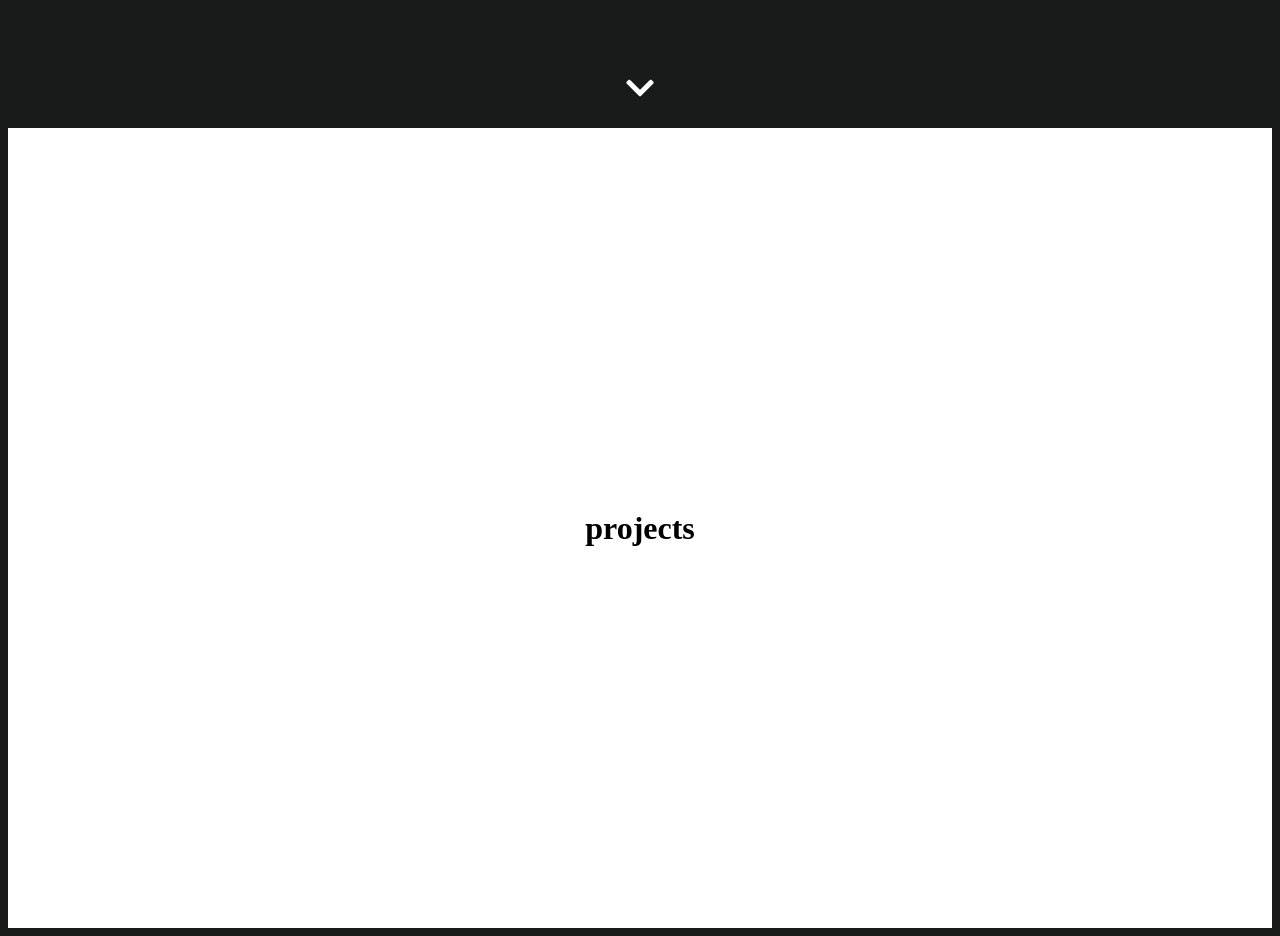
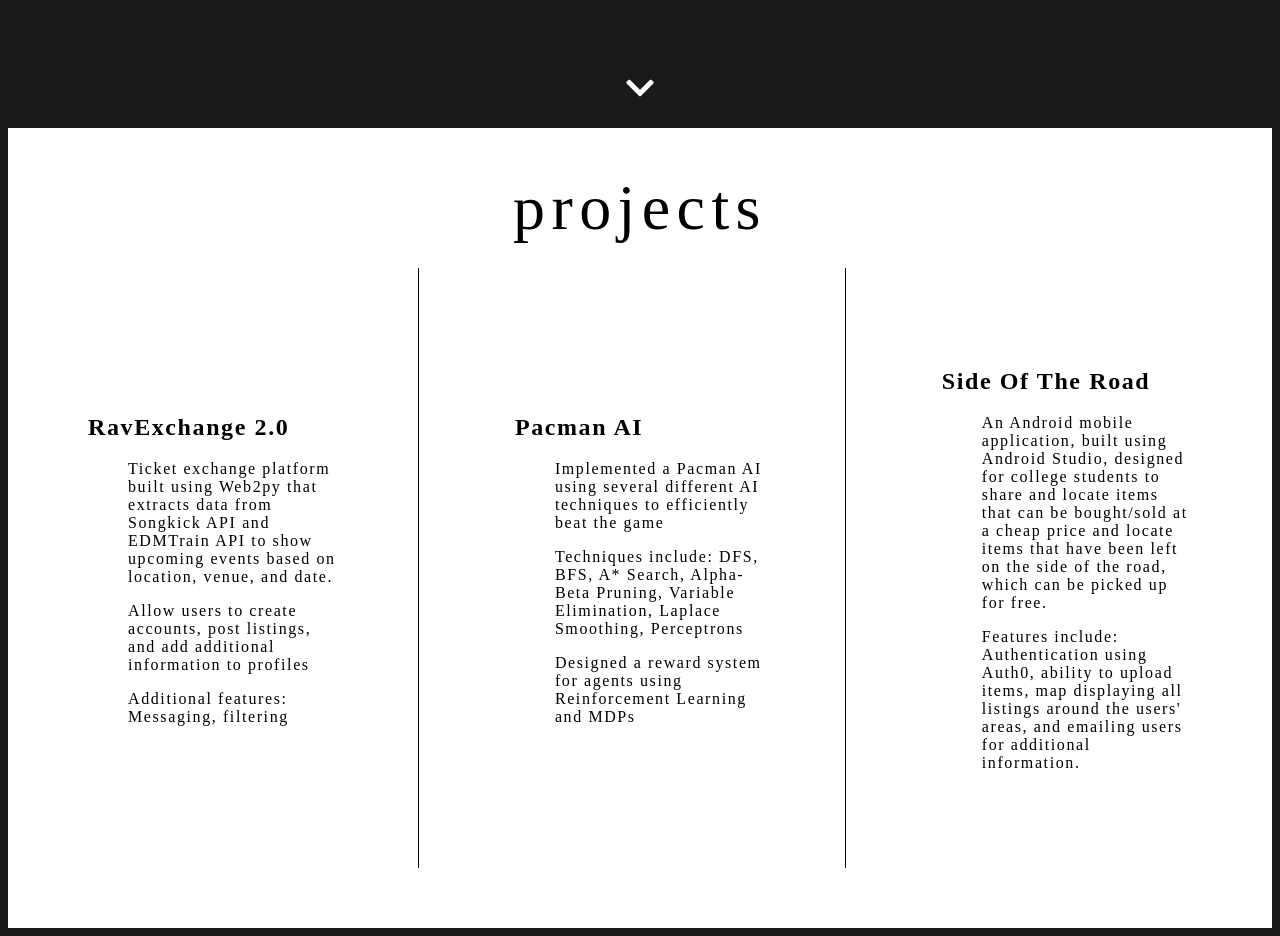
Before and after one commit to alissaawoo/website, a plain HTML site: page index.html in a window 1280 px wide. Shown: the part 2320-3256 px from the top of the page. Drawn offline with nearby package versions, Linux system fonts and the light colour scheme.

Commit message:
added projects

```diff
--- a/index.css
+++ b/index.css
@@ -77,7 +77,7 @@
 }
 
 .about-icons {
-    font-size:20px;
+    font-size:3vh;
     color:black;
     text-decoration: none;
     letter-spacing: 1em;
@@ -215,11 +215,53 @@ li {
 
 /**/
 
+.proj-header {
+    height: 10vh;
+    background-color: white;
+    display: flex;
+    justify-content: center;
+    align-items:center;
+
+}
+
+.proj-title{
+    margin-top: 10vh;
+    letter-spacing: .1em;
+    font-size: 8vh;
+}
+
 .projects{
-    height: 100vh;
+    height: 90vh;
 
     background-color: white;
     display:flex;
     align-items: center;
     justify-content: center;
+
+    letter-spacing: .1em;
 }
+
+.proj-1 {
+    flex: 32%;
+    margin-left: 10vh;
+    margin-right: 10vh;
+}
+
+.proj-2 {
+    flex: 32%;
+    margin-left: 10vh;
+    margin-right: 10vh;
+}
+.proj-3 {
+    flex: 32%;
+    margin-left: 10vh;
+    margin-right: 10vh;
+}
+
+.vl-2 {
+
+    height: 75vh;
+    flex: 2%;
+    border-left: 1px black solid;
+    z-index: 1;
+}
--- a/index.html
+++ b/index.html
@@ -23,10 +23,6 @@
     <script src="https://unpkg.com/aos@2.3.1/dist/aos.js"></script>
 
     <link href="https://unpkg.com/aos@2.3.1/dist/aos.css" rel="stylesheet">
-
-
-
-
 
 
     <!--    <link rel="stylesheet" href="https://maxcdn.bootstrapcdn.com/font-awesome/4.3.0/css/font-awesome.min.css">-->
@@ -136,24 +132,28 @@
 
         <ul>
             <li data-aos="zoom-out"  data-aos-delay="100">
-                <i class="fab fa-python">python</i>
+                <i class="fab fa-python">   python</i>
             </li>
             <li data-aos="zoom-out"  data-aos-delay="300">
-                <i class="far fa-file-code">html/css</i>
+                <i class="far fa-file-code">   html/css</i>
             </li>
             <li data-aos="zoom-out"  data-aos-delay="500">
-                <i class="fab fa-js-square">javascript</i>
+                <i class="fab fa-js-square">   javascript</i>
             </li>
-            <li data-aos="zoom-out"  data-aos-delay="700">some other skill i have</li>
+<!--            <li data-aos="zoom-out"  data-aos-delay="700">some other skill i have</li>-->
         </ul>
 
         tools
         <ul>
             <li data-aos="zoom-out"  data-aos-delay="900">
-                <i class="fab fa-android">android studio</i></li>
-            <li data-aos="zoom-out"  data-aos-delay="1100">latex</li>
-            <li data-aos="zoom-out"  data-aos-delay="1300">git</li>
-            <li data-aos="zoom-out"  data-aos-delay="1500">linux</li>
+                <i class="fab fa-android">   android studio</i></li>
+            <li data-aos="zoom-out"  data-aos-delay="1100">   latex</li>
+            <li data-aos="zoom-out"  data-aos-delay="1300">
+                <i class="fab fa-github">   git</i>
+            </li>
+            <li data-aos="zoom-out"  data-aos-delay="1500">
+                <i class="fab fa-linux">   linux</i>
+            </li>
         </ul>
 
     </div>
@@ -167,8 +167,52 @@
     <a class="fas fa-chevron-down fa-2x" id="down-arrow-3" href="#page-4"></a>
 </div>
 
-<div class="projects" id="page-4">
-    <h1>projects</h1>
+<div class="proj-header" id="page-4">
+    <div class="proj-title">
+        projects
+    </div>
+
+</div>
+
+<div class="projects">
+
+
+    <div class="proj-1">
+        <h2>RavExchange 2.0</h2>
+        <ul>
+            <li>Ticket exchange platform built using Web2py that extracts data from Songkick API
+                and EDMTrain API to show upcoming events based on location, venue, and date.</li>
+            <li>Allow users to create accounts, post listings, and add additional information to profiles</li>
+            <li>Additional features: Messaging, filtering</li>
+        </ul>
+    </div>
+
+    <div class="vl-2"></div>
+
+    <div class="proj-2">
+        <h2>Pacman AI</h2>
+        <ul>
+            <li>Implemented a Pacman AI using several different AI techniques to efficiently beat the game</li>
+            <li>Techniques include: DFS, BFS, A* Search, Alpha-Beta Pruning, Variable Elimination, Laplace
+                Smoothing, Perceptrons</li>
+            <li>Designed a reward system for agents using Reinforcement Learning and MDPs</li>
+        </ul>
+    </div>
+
+    <div class="vl-2"></div>
+
+    <div class="proj-3">
+        <h2>Side Of The Road</h2>
+        <ul>
+            <li>An Android mobile application, built using Android Studio, designed for college students to share and
+                locate items that can be bought/sold at a cheap price and locate items that have been left on the side
+                of the road, which can be picked up for free.</li>
+            <li>Features include: Authentication using Auth0, ability to upload items, map displaying all listings around
+                the users' areas, and emailing users for additional information.</li>
+        </ul>
+
+
+    </div>
 
 </div>
 
```
